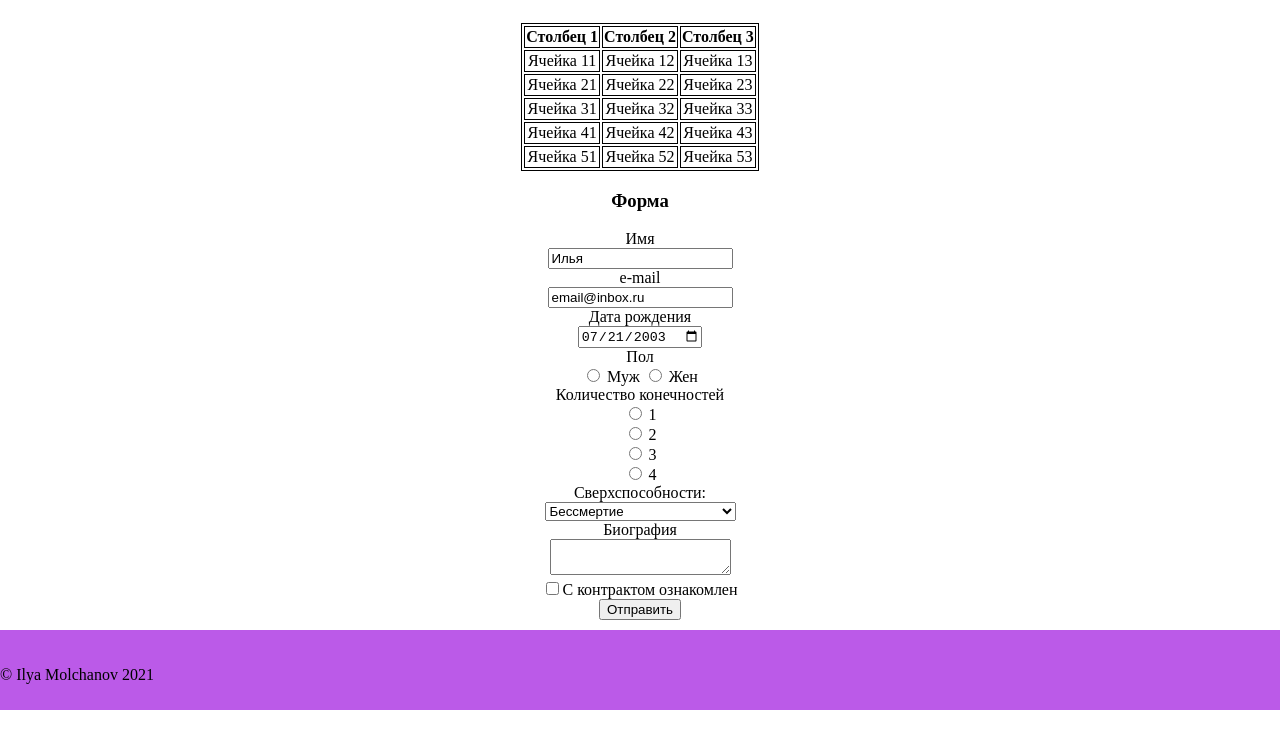
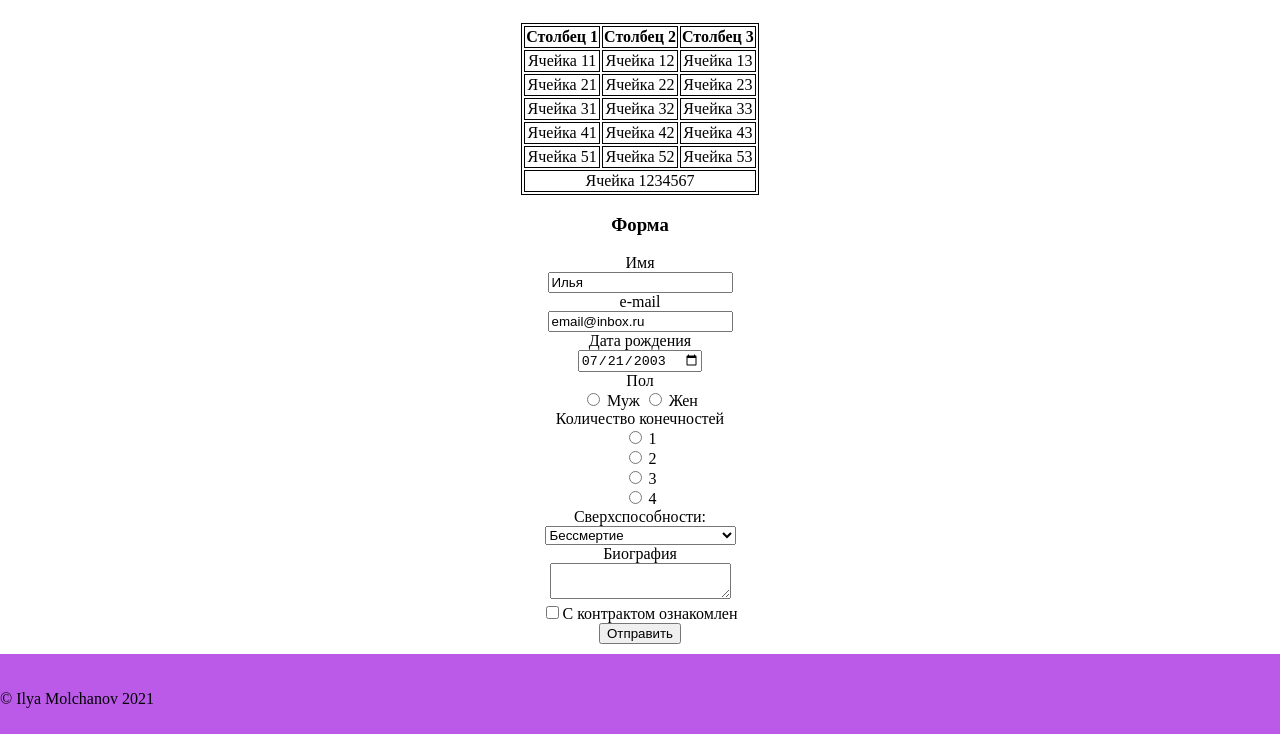
Before and after one commit to IlyaMolchanovv/WEB2, a plain HTML site: page index.html in a window 1280 px wide. Shown: the part 986-1720 px from the top of the page. Before the commit the page ends 1696 px from the top, so only its background shows below. Drawn offline with Linux system fonts and the light colour scheme.

Commit message:
Update index.html

```diff
--- a/index.html
+++ b/index.html
@@ -78,6 +78,7 @@
 			<tr><td>Ячейка 31</td><td>Ячейка 32</td><td>Ячейка 33</td></tr>
 			<tr><td>Ячейка 41</td><td>Ячейка 42</td><td>Ячейка 43</td></tr>
 			<tr><td>Ячейка 51</td><td>Ячейка 52</td><td>Ячейка 53</td></tr>
+			<td colspan="4">Ячейка 1234567</td>
 		</table>
 
 		<h3>Форма</h3>
```
